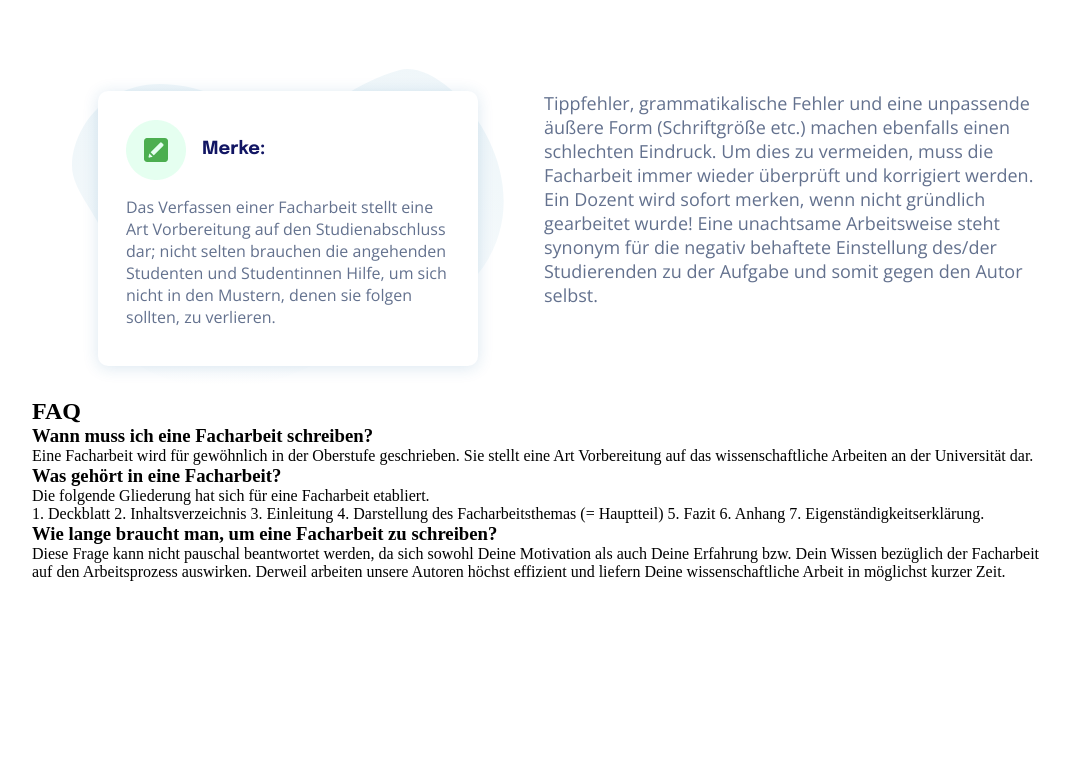
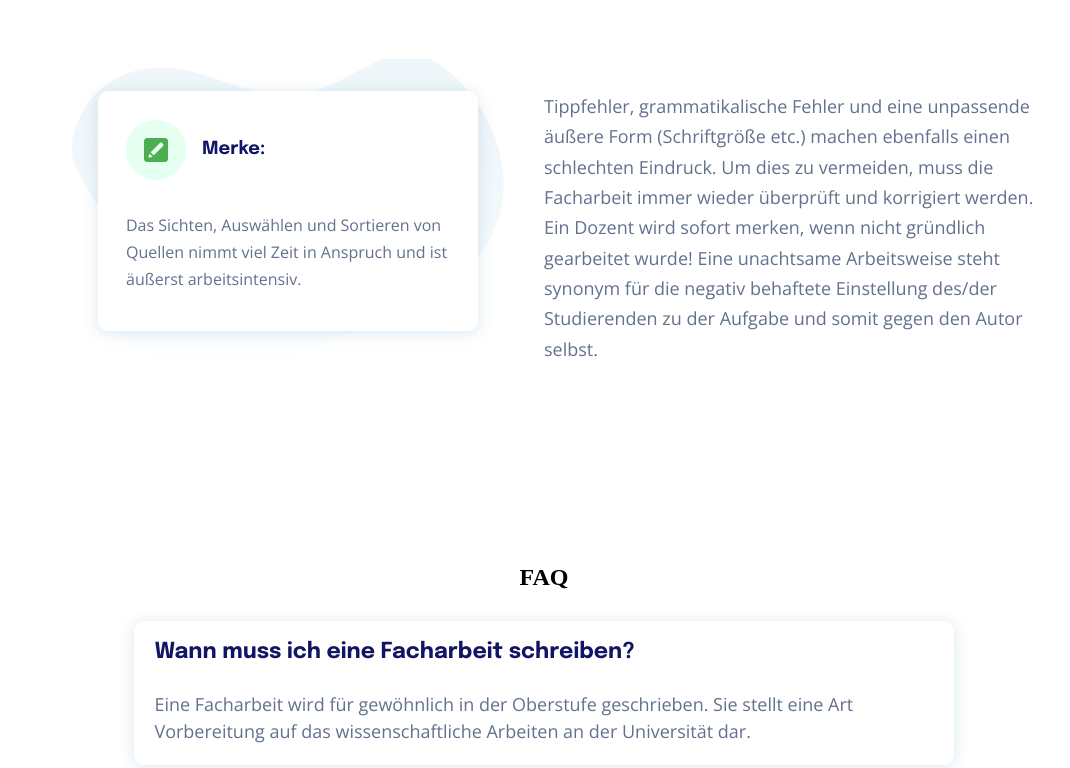
Before and after one commit to tomahawk535/Rasie.band, a website: page main-fe/app/index.html in a window 1280 px wide. Shown: the part 3717-4485 px from the top of the page, without its empty margins (96-1166 px from the left). Before the commit the page ends 4423 px from the top, so only its background shows below. Drawn offline with nearby package versions, Linux system fonts and the light colour scheme.

Commit message:
styling new section

```diff
--- a/main-fe/app/index.html
+++ b/main-fe/app/index.html
@@ -206,9 +206,8 @@
                    <div class="note_item">
                        <img src="img/icon/note-icon.png" alt="ico">
                        <h4>Merke:</h4>
-                       <p>Das Verfassen einer Facharbeit stellt eine Art Vorbereitung auf den Studienabschluss dar; nicht selten
-                           brauchen die angehenden Studenten und Studentinnen Hilfe, um sich nicht in den Mustern, denen sie folgen
-                           sollten, zu verlieren.</p>
+                       <p>Das Sichten, Auswählen und Sortieren von Quellen nimmt viel Zeit in Anspruch und ist äußerst
+                           arbeitsintensiv.</p>
                    </div>
                </div>
                <p>Tippfehler, grammatikalische Fehler und eine unpassende äußere Form (Schriftgröße etc.) machen ebenfalls
--- a/main-fe/app/scss/style.scss
+++ b/main-fe/app/scss/style.scss
@@ -474,7 +474,7 @@ body {
             p {
               flex-basis: 100%;
               @include paragraph-small;
-              margin-top: 1rem;
+              margin-top: 2rem;
             }
           }
         }
@@ -482,6 +482,37 @@ body {
           flex-basis: 50%;
           @include paragraph-middle;
           margin-top: 2rem;
+          line-height: 1.6875em;
+        }
+      }
+    }
+    .faq {
+      display: flex;
+      width: 100%;
+      justify-content: center;
+      flex-wrap: wrap;
+      text-align: center;
+      padding-top: 12.5rem;
+      h2 {
+        flex: 100%;
+        margin-bottom: 0.625rem;
+      }
+      .faq_item {
+        flex-basis: 80%;
+        @include primary-box-shadow;
+        border-radius: 10px;
+        margin-top: 1.25rem;
+        padding: 1.25rem;
+        text-align: left;
+        h3 {
+          font-size: 1.375rem;
+          font-family:  $header-font;
+          color:  $header-color;
+        }
+        p {
+          @include  paragraph-middle;
+          line-height: 1.6875rem;
+          margin-top: 1.75rem;
         }
       }
     }
```
Also changed, not shown: main-fe/app/style/style.min.css.
